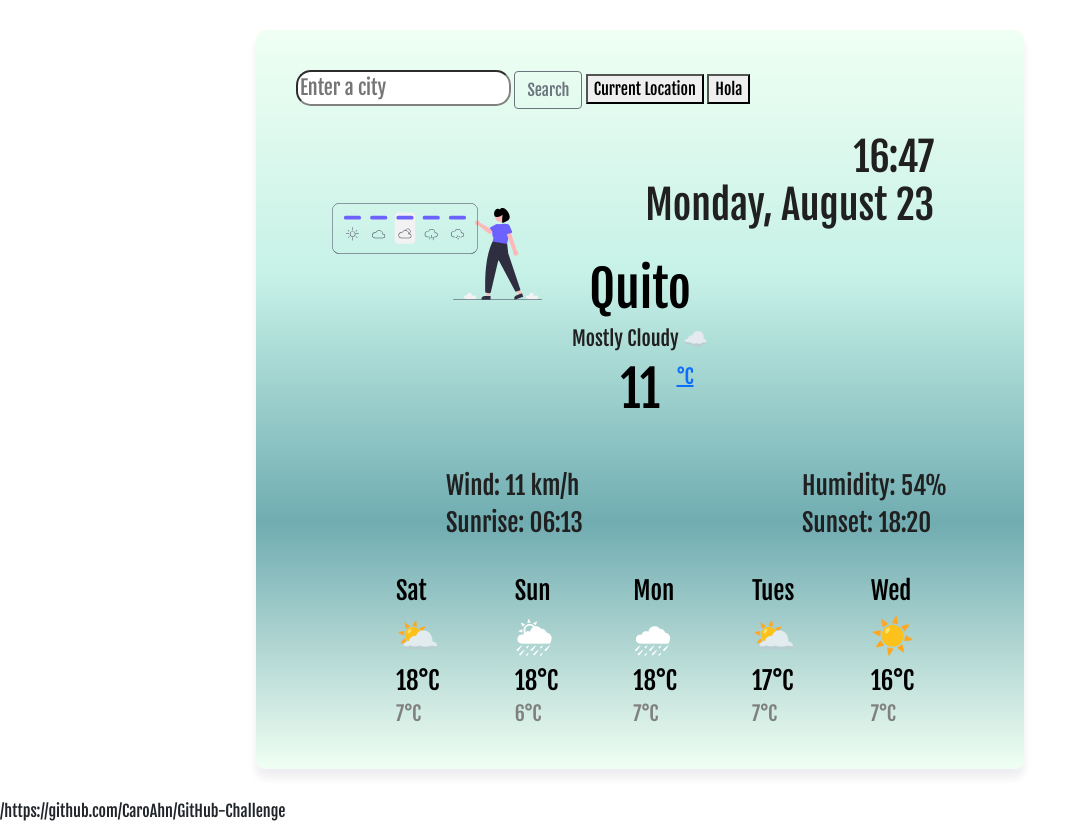
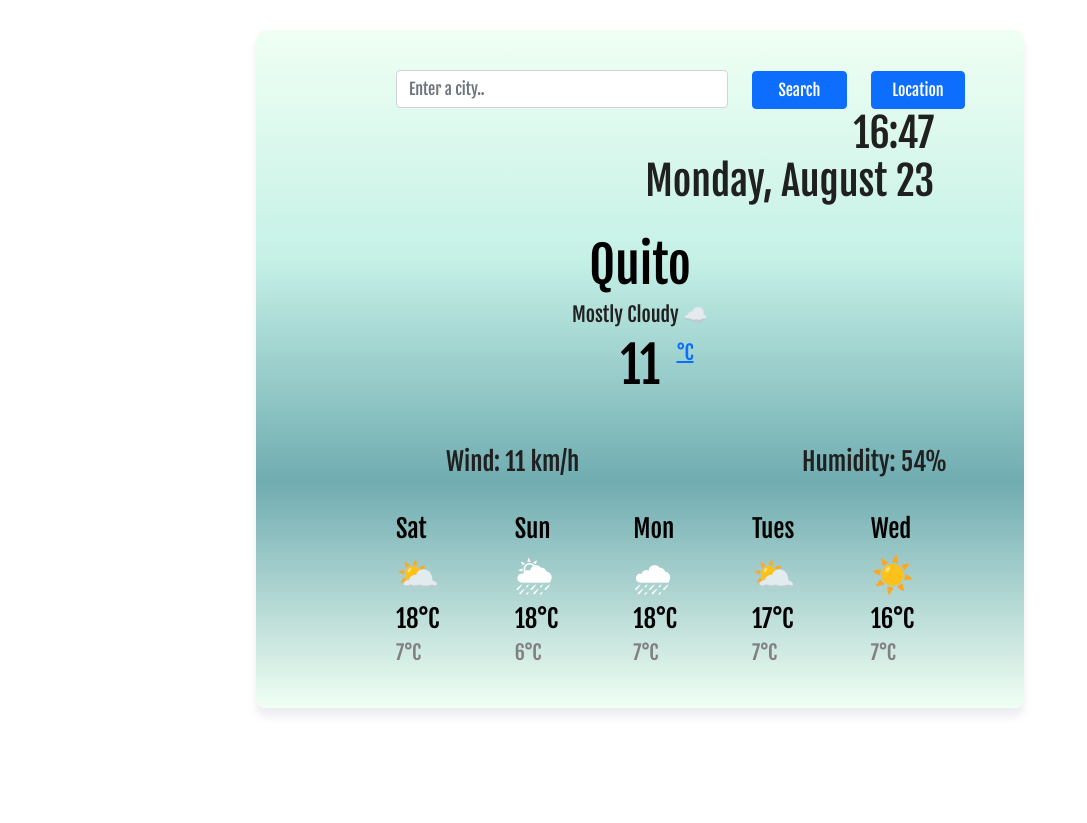
Before and after one commit to CaroAhn/Weather1, a plain HTML site: page index.html in a window 1280 px wide. Shown: the whole page, without its empty margins (0-1087 px from the left). After the commit the page ends 800 px from the top, so only its background shows below. Drawn offline with nearby package versions, Linux system fonts and the light colour scheme; no server answers.

Commit message:
Added search button

```diff
--- a/index.html
+++ b/index.html
@@ -20,14 +20,19 @@
 
 <form id="search-form">
     <div class="Search">
-       <input type="text" id="search-city" placeholder="Enter a city" autocomplete="off">
-       <button type="submit" class="btn btn-outline-secondary">Search</button>
-       <button class="location" id="current-location-button">Current Location</button>
-       <button class="location" id="current-location-button">Hola</button>
+       <div class="row">
+            <div class="col-6">
+                <input type="search" placeholder="Enter a city.." class="form-control search-input" id="city-input" autocomplete="off">
+            </div>
+            <div class="col-2">
+                <input type="submit" class="btn btn-primary w-100" value="Search">
+            </div>
+            <div class="col-2">
+                <input type="submit" class="btn btn-primary w-100" value="Location">
+            </div>
+    </div>
     </div>
 </form>
-
-<img src="images/weather.svg"/>
 
 <h1 class="current-day"> 18:20
 </br>
@@ -51,8 +56,6 @@ Quito </h2>
   <div class="row row-cols-2">
     <div class="col" id="wind">Wind: 11 km/h</div>
     <div class="col" id="humidity">Humidity: 54%</div>
-    <div class="col" id="sunrise">Sunrise: 06:13</div>
-    <div class="col" id="sunset">Sunset: 18:20</div>
   </div>
   </div>
 
@@ -96,5 +99,3 @@ Quito </h2>
 <script src="src/script.js"> </script>
 </body>
 </html>
-
-/https://github.com/CaroAhn/GitHub-Challenge
```
